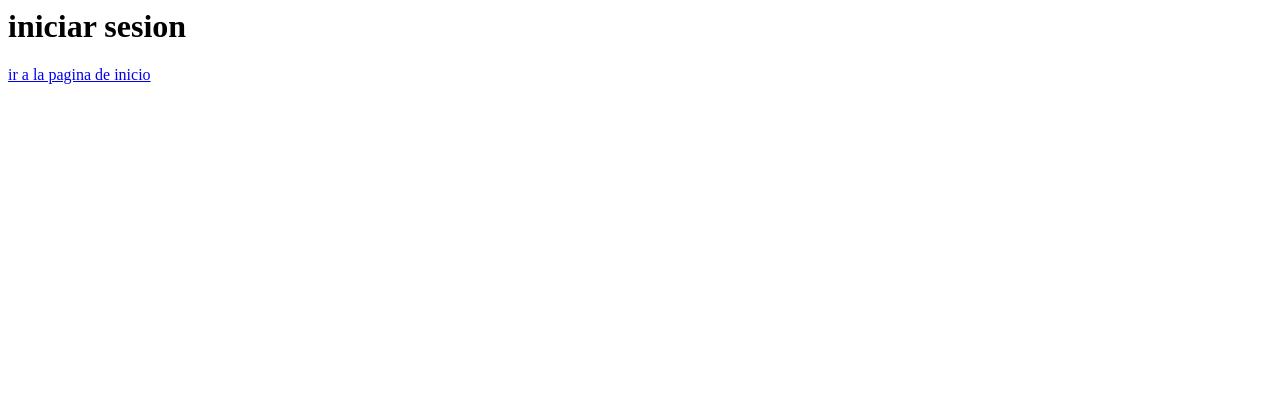
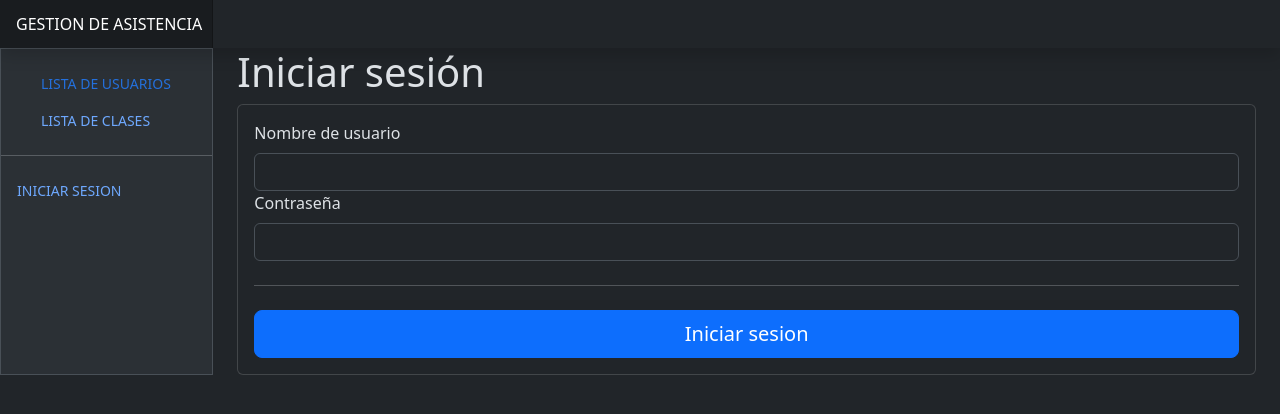
Before and after one commit to AlfredoRuiz05/Asistencia_Alumnos2, a Django app: page /login/ in a window 1280 px wide. Shown: the top 414 px of the page. Run offline with Django 5.2, Linux system fonts and the light colour scheme.

Commit message:
se crea funcionalidad para iniciar sesion y manejos de errores en formulario login

```diff
--- a/Asistencia_Alumnos2/Asistencia_Alumnos2/urls.py
+++ b/Asistencia_Alumnos2/Asistencia_Alumnos2/urls.py
@@ -1,5 +1,6 @@
 
 from django.contrib import admin
+from django.contrib.auth import views as views_django
 from django.urls import path, include
 
 from . import views
@@ -7,7 +8,10 @@ from . import views
 urlpatterns = [
     path('admin/', admin.site.urls),
     path('',views.home, name='pagina_principal'),
-    path('login/', views.login, name='iniciar_sesion'),
+    #path('login/', views.login, name='iniciar_sesion'),
+    path('login/', views_django.LoginView.as_view(template_name="login.html"), name="iniciar_sesion"),
+    path('logout/', views_django.LoginView.as_view(template_name="login.html"), name="cerrar_sesion"),
+    #path('logout/',views_django.logout_then_login, name="cerrar_sesion"),
 
     #includes
     path("usuarios/", include('app.usuarios.urls')),
--- a/Asistencia_Alumnos2/Asistencia_Alumnos2/views.py
+++ b/Asistencia_Alumnos2/Asistencia_Alumnos2/views.py
@@ -1,7 +1,26 @@
-from django.shortcuts import render
+from django.shortcuts import render, redirect
+from django.contrib.auth import authenticate, login as login_django
 from app.usuarios.models import Usuario
 def login(request):
-    return render(request, 'login.html', {})
+        nombre_usuario = ""
+        mensaje_error = None
+        if request.method == "POST":
+            nombre_usuario = request.POST.get("username") # request.GET.get("username")
+            contrasenia = request.POST.get("password") # request.GET.get("password")
+            u = authenticate(request, username=nombre_usuario, password=contrasenia)
+
+            if u:
+                login_django(request, u)
+
+                return redirect("pagina_principal")
+            else:
+                mensaje_error = "Usuario y/o contraseña incorrecta"
+
+        ctx = {
+        "nombre_usuario": nombre_usuario,
+        "mensaje_error": mensaje_error
+        }
+        return render(request, 'login.html', ctx)
 
 def home(request):
     template_name = 'home.html'
--- a/Asistencia_Alumnos2/Templates/base/barra_navegacion.html
+++ b/Asistencia_Alumnos2/Templates/base/barra_navegacion.html
@@ -1,49 +1,41 @@
+<!DOCTYPE html>
 <div class="offcanvas-body d-md-flex flex-column p-0 pt-lg-3 overflow-y-auto">
     <ul class="nav flex-column">
         <li class="nav-item">
-            <a class="nav-link d-flex align-items-center gap-2"
-                href="{%url 'usuarios:listar_todos'%}">
+            <a class="nav-link d-flex align-items-center gap-2 active" aria-current="page"
+                href="{% url 'usuarios:listar_todos' %}">
+                <svg class="bi">
+                    <use xlink:href="#house-fill"></use>
+                </svg>
+                LISTA DE USUARIOS
+            </a>
+        </li>
+        <li class="nav-item">
+            <a class="nav-link d-flex align-items-center gap-2" href="{% url 'clases:listar_clases' %}">
                 <svg class="bi">
                     <use xlink:href="#cart"></use>
                 </svg>
-                <font style="vertical-align: inherit;">
-                    <font style="vertical-align: inherit;">
-                        Lista de Usuarios
-                    </font>
-                </font>
+                LISTA DE CLASES
             </a>
         </li>
-        <li class="nav-item">
-            <a class="nav-link d-flex align-items-center gap-2"
-                href="{%url 'clases:listar_clases'%}">
-                <svg class="bi">
-                    <use xlink:href="#people"></use>
-                </svg>
-                <font style="vertical-align: inherit;">
-                    <font style="vertical-align: inherit;">
-                        Lista de Clases
-                    </font>
-                </font>
-            </a>
-        </li>
+
     </ul>
 
-
     <hr class="my-3">
-
     <ul class="nav flex-column mb-auto">
 
         <li class="nav-item">
-            <a class="nav-link d-flex align-items-center gap-2" href="% url 'iniciar_sesion' %">
-                <svg class="bi">
-                    <use xlink:href="#door-closed"></use>
-                </svg>
-                <font style="vertical-align: inherit;">
-                    <font style="vertical-align: inherit;">
-                        Salir
-                    </font>
-                </font>
+            {% if user.is_authenticated %}
+            <a class="nav-link d-flex align-items-center gap-2" href="{% url 'cerrar_sesion' %}">
+                SALIR
             </a>
+            {% else %}
+            <a class="nav-link d-flex align-items-center gap-2" href="{% url 'iniciar_sesion'  %}">
+                INICIAR SESION
+            </a>
+            {% endif %}
+
+
         </li>
     </ul>
 </div>
--- a/Asistencia_Alumnos2/Templates/login.html
+++ b/Asistencia_Alumnos2/Templates/login.html
@@ -1,2 +1,36 @@
-<h1>iniciar sesion</h1>
-<a href="{% url 'pagina_principal' %}">ir a la pagina de inicio</a>
+<!DOCTYPE html>
+{% extends 'base/base.html' %}
+
+{% block contenido %}
+    <h1>Iniciar sesión</h1>
+
+
+
+    <div class="card">
+        <div class="card-body">
+
+            {% if form.errors %}
+                <div class="alert alert-danger" role="alert">
+                    Usuario y/o Contraseña incorrecta.
+                </div>
+            {% endif %}
+
+
+            <form method="post">{% csrf_token %}
+                <label class="form-label">Nombre de usuario</label>
+                <input type="text" id="username" name="username" class="form-control" value="{{nombre_usuario}}">
+
+
+                <label class="form-label">Contraseña</label>
+                <input type="password" id="password" name="password" class="form-control">
+
+                <hr class="my-4">
+
+                <button class="w-100 btn btn-primary btn-lg" type="submit">Iniciar sesion</button>
+
+            </form>
+        </div>
+      </div>
+
+
+{% endblock contenido %}
```
Also changed, not shown: Asistencia_Alumnos2/Asistencia_Alumnos2/settings.py (+5 -12 lines), Asistencia_Alumnos2/Templates/home.html (+8 -0 lines).
